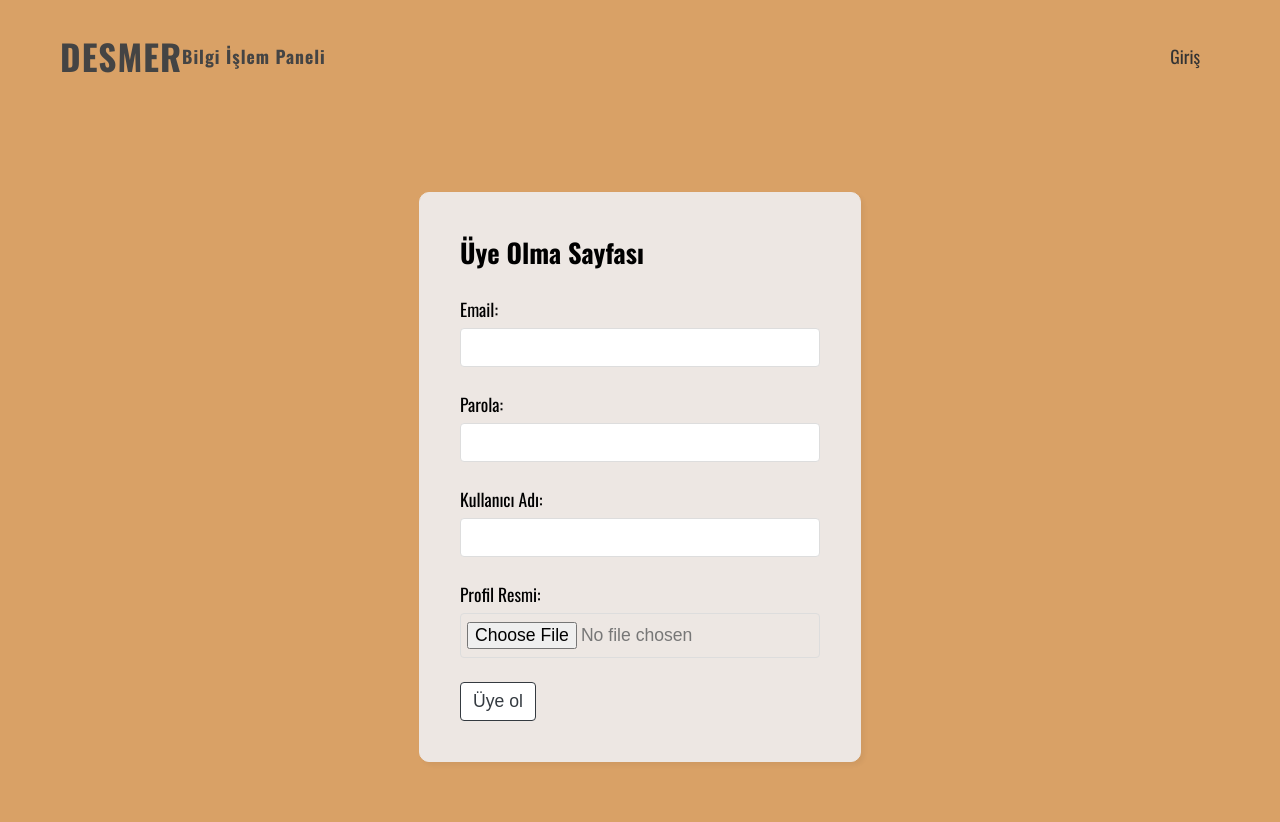
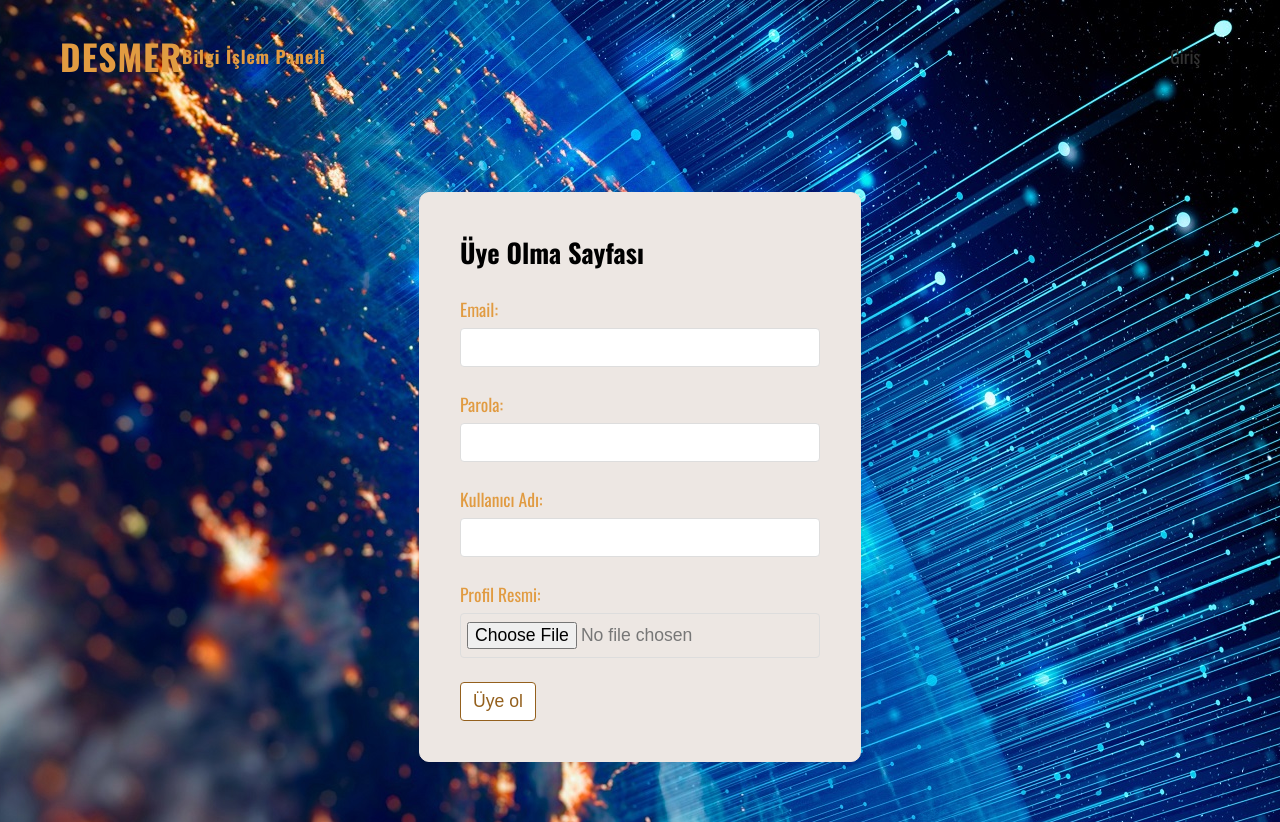
Before and after one commit to sametozkal/lhu-portal, a React (Create React App) app: page /signup in a window 1280 px wide. Built offline with nearby package versions, Linux system fonts and the light colour scheme; no server answers.

Commit message:
desmer-uyarlama-2

```diff
--- a/src/components/onlineUsers.css
+++ b/src/components/onlineUsers.css
@@ -3,7 +3,7 @@
     min-width: 250px;
     padding: 30px;
     box-sizing: border-box;
-    background: #cde5d7;
+   /* background: #cde5d7; */
     color: var(--heading-color);
   }
   .user-list h2 {
--- a/src/index.css
+++ b/src/index.css
@@ -2,11 +2,11 @@
 
 /* variables */
 :root {
-  --heading-color: #444;
+  --heading-color: #e19b41;
   --text-color: #999;
-  --primary-color: #343a40;
+  --primary-color: #94601d;
   --highlight-color: #d13267;
-  --bg-color: #d9a166;
+
 }
 
 
@@ -15,7 +15,8 @@ body {
   font-family: 'Oswald', sans-serif;
   margin: 0;
   font-size: 1.1em;
-  background: var(--bg-color);
+  background: url("../background.png") top no-repeat;
+
 }
 ul, li, p, h1, h2, h3, h4 {
   margin: 0;
@@ -53,6 +54,7 @@ label {
 label span {
   display: block;
   margin-bottom: 6px;
+  color: #e19b41;
 }
 input, textarea {
   padding: 8px 6px;
```
Also changed, not shown: background.png (added).
